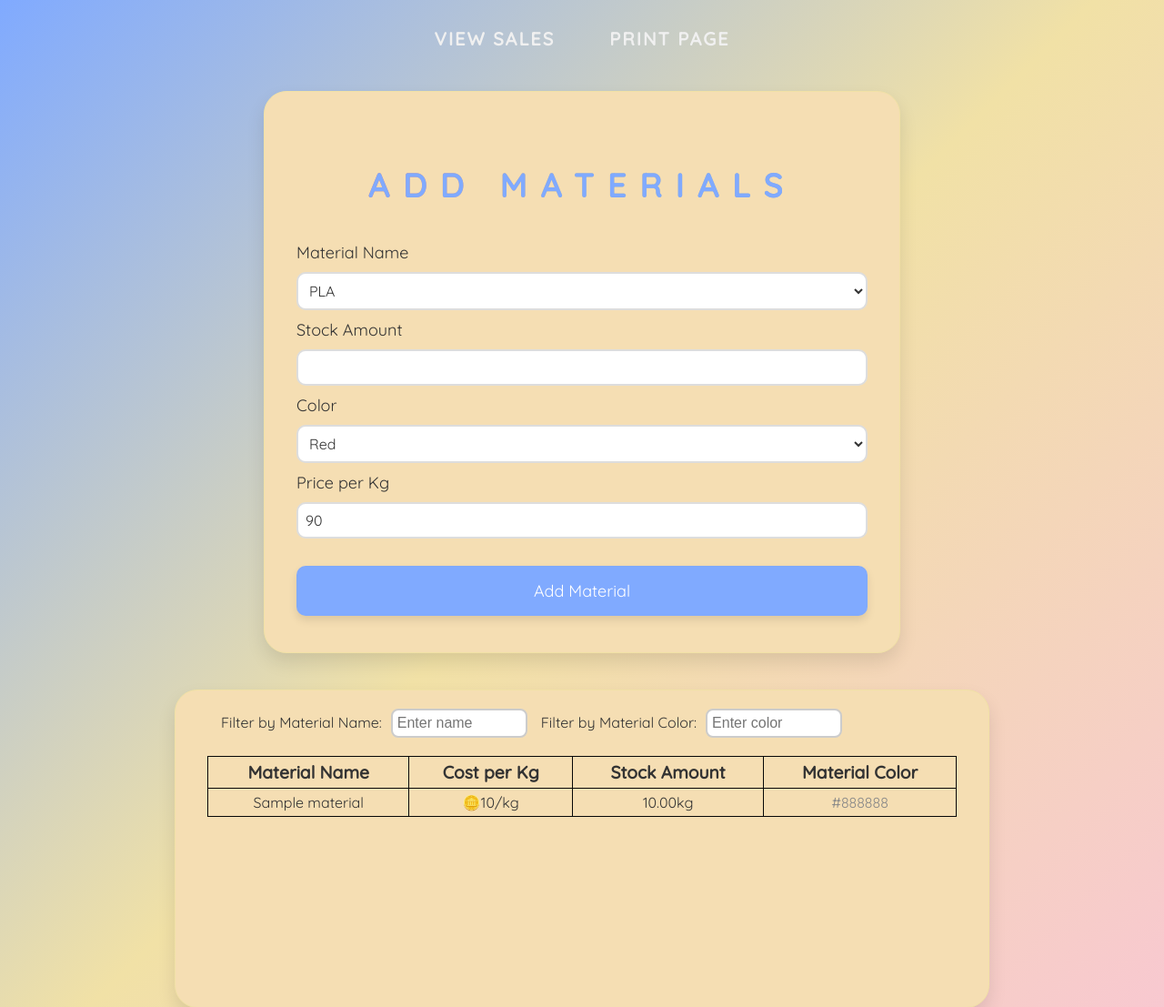
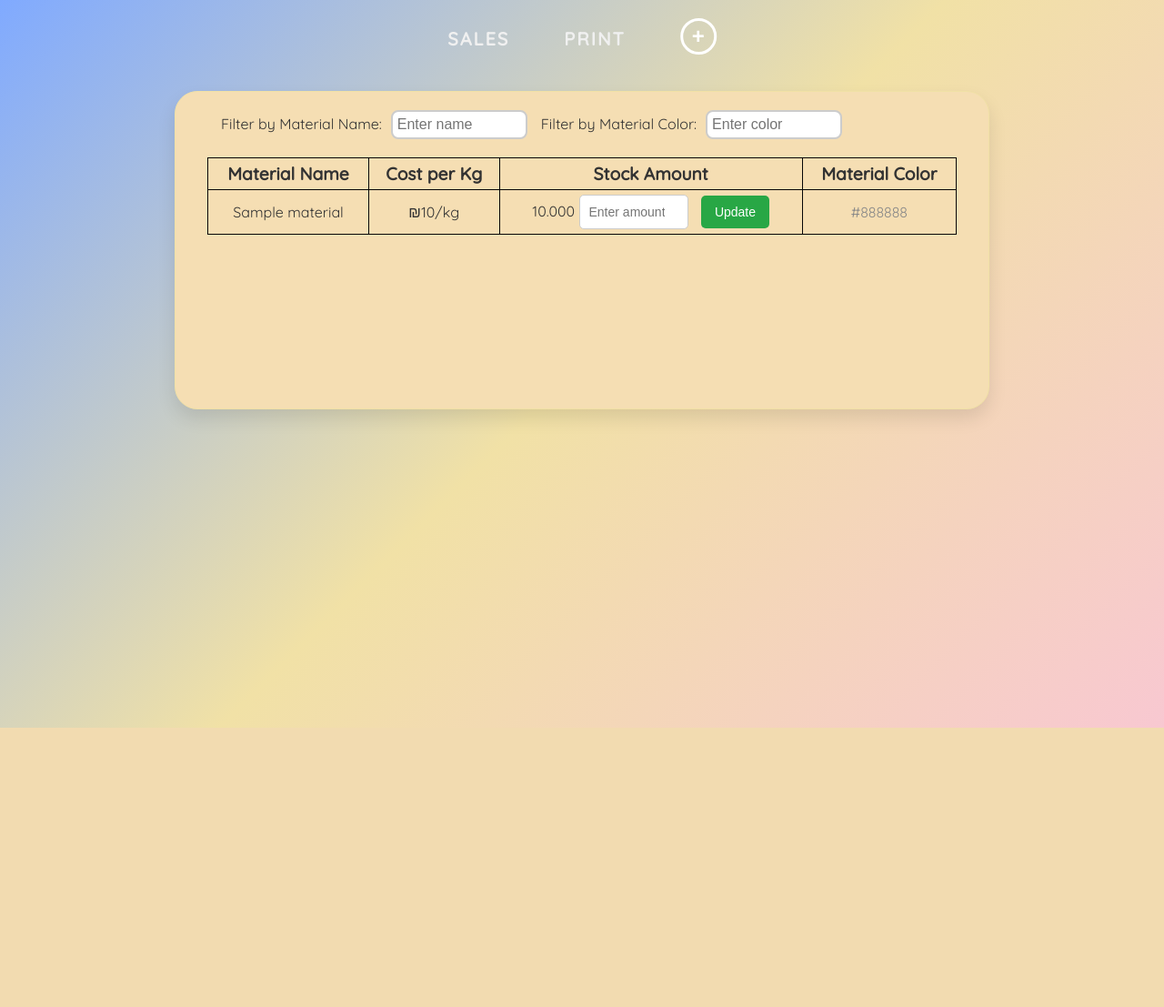
Before and after one commit to AlonaKhanis/stock-sales-management, a Flask app: page /add_material in a window 1280 px wide. Shown: the top 1107 px of the page at 91% size. After the commit the page ends 800 px from the top, so only its background shows below. Run offline with Flask 3, Linux system fonts and the light colour scheme; tables that the repository leaves empty hold one stand-in row (values such as "Sample post").

Commit message:
Add stock update functionality and enhance UI elements

```diff
--- a/backend/routes/material_routes.py
+++ b/backend/routes/material_routes.py
@@ -71,3 +71,15 @@ def calculate_material_costs():
 
     except Exception as e:
         return jsonify({'error': str(e)}), 500
+
+@material_bp.route('/update-stock/<int:stock_id>', methods=['PUT'])
+def update_stock(stock_id):
+    try:
+        data = request.get_json()
+        stock_amount = data.get('stock_amount')
+        response , status_code = Material.update_stock(stock_id , stock_amount)
+
+        return response , status_code
+    except Exception as e:
+        print(str(e))
+        return jsonify({'message': 'An error occurred while updating the stock.'}), 500
--- a/backend/routes/print_routes.py
+++ b/backend/routes/print_routes.py
@@ -105,7 +105,7 @@ def delete_sale(saleId):
 def update_sale(sale_id):
     try:
         data = request.get_json()
-        print('Data:', data)
+
         response , status_code = Print.update_sale(
             sale_id,
             model_name=data.get('model_name'),
--- /dev/null
+++ b/static/scripts/addStock.js
@@ -0,0 +1,95 @@
+document.addEventListener('DOMContentLoaded', () => {
+    const availableMaterials = getAvailableMaterials();
+
+
+    const addStockBtn = document.getElementById('addToStock');
+    const modal = document.createElement('div');
+    modal.classList.add('modal');
+    modal.style.display = 'none';
+
+
+    const formContainer = document.createElement('form');
+    formContainer.classList.add('add_container');
+    formContainer.innerHTML = `
+        <div class="modal-content">
+        <label for="material_name">Material Name</label>
+        <select id="material_name" name="material_name" class="input-field"></select>
+        <label for="stock_amount">Stock Amount</label>
+        <input type="number" id="stock_amount" name="stock_amount" class="input-field" step="any">
+        <label for="color">Color</label>
+        <select id="color" name="color" class="input-field"></select>
+        <label for="price_per_kg">Price per Kg</label>
+        <input type="number" id="price_per_kg" name="price_per_kg" class="input-field" step="any" value="90">
+        <button type="submit" class="submit-btn">Add Material</button>
+        </div>
+    `;
+
+
+    modal.appendChild(formContainer);
+    document.body.appendChild(modal);
+
+    const alertBox = createAlertBox(formContainer);
+    formContainer.insertBefore(alertBox, formContainer.firstChild);
+
+
+    const materialNameDropdown = formContainer.querySelector('#material_name');
+    availableMaterials.forEach(material => {
+        const option = document.createElement('option');
+        option.value = material;
+        option.textContent = material;
+        materialNameDropdown.appendChild(option);
+    });
+
+    const colorDropdown = formContainer.querySelector('#color');
+    getAvailableColors().forEach(color => {
+        const option = document.createElement('option');
+        option.value = color;
+        option.textContent = color;
+        colorDropdown.appendChild(option);
+    });
+
+    addStockBtn.addEventListener('click', () => {
+        modal.style.display = 'flex';
+    });
+
+    formContainer.addEventListener('submit', async (event) => {
+        event.preventDefault();
+        const materialData = {
+            material_name: materialNameDropdown.value,
+            stock_amount: formContainer.querySelector('#stock_amount').value,
+            color: colorDropdown.value,
+            price_per_kg: formContainer.querySelector('#price_per_kg').value,
+        };
+
+        try {
+            const response = await fetch('/api/add_material', {
+                method: 'POST',
+                headers: { 'Content-Type': 'application/json' },
+                body: JSON.stringify(materialData),
+            });
+
+            if (response.ok) {
+                formContainer.reset();
+                modal.style.display = 'none';
+                formAlert('Material added successfully!', alertBox, { ok: true });
+
+                // Fetch and update the material list
+                if (typeof window.fetchMaterials === 'function') {
+                    window.fetchMaterials();
+                }
+            } else {
+                const errorData = await response.json();
+                formAlert(`Error: ${errorData.error}`, alertBox, { ok: false });
+            }
+        } catch (error) {
+            formAlert(`Error: ${error.message}`, alertBox, { ok: false });
+        }
+    });
+
+
+    window.onclick = function (event) {
+        if (event.target === modal) {
+            modal.style.display = 'none';
+        }
+    };
+});
--- a/static/scripts/materials.js
+++ b/static/scripts/materials.js
@@ -1,11 +1,5 @@
-
-'use strict';
-
 document.addEventListener('DOMContentLoaded', () => {
-    const materialNameDropdown = document.getElementById('material_name');
-    const colorDropdown = document.getElementById('color');
     const materialForm = document.getElementById('material-form');
-    const pricePerKgInput = document.getElementById('price_per_kg');
     const filterColor = document.getElementById('filterColor');
     const filterMaterial = document.getElementById('filterMaterial');
     const alertBox = createAlertBox(materialForm);
@@ -13,26 +7,6 @@ document.addEventListener('DOMContentLoaded', () => {
     const materialTableBody = document.querySelector("#materialTable tbody");
 
     let materials = [];
-
-    pricePerKgInput.value = 90;
-
-    const availableMaterials = getAvailableMaterials();
-    const availableColors = getAvailableColors();
-
-
-    availableMaterials.forEach(material => {
-        const option = document.createElement('option');
-        option.value = material;
-        option.textContent = material;
-        materialNameDropdown.appendChild(option);
-    });
-
-    availableColors.forEach(color => {
-        const option = document.createElement('option');
-        option.value = color;
-        option.textContent = color;
-        colorDropdown.appendChild(option);
-    });
 
     async function fetchMaterials() {
         try {
@@ -52,25 +26,75 @@ document.addEventListener('DOMContentLoaded', () => {
     function displayMaterials(materialsToDisplay) {
         materialTableBody.innerHTML = '';
         materialsToDisplay.forEach(material => {
-
             const materialName = material.material_name || 'Unknown';
             const pricePerKg = material.price_per_kg || 'N/A';
-            const stockAmount = material.stock_amount || 0;
+            // Round the stockAmount to two decimal places for display
+            const stockAmount = material.stock_amount ? material.stock_amount.toFixed(3) : '0.00';
             const color = material.color || 'No color';
 
             const row = document.createElement('tr');
-
             row.innerHTML = `
                 <td>${materialName}</td>
-                <td>🪙${pricePerKg}/kg</td>
-                <td>${formatStockAmount(stockAmount)}</td>
+                <td>₪${pricePerKg}/kg</td>
+                <td>
+                    <span class="stock-amount" data-material-id="${material.id}">${stockAmount}</span>
+                    <input type="number" class="stock-input" data-material-id="${material.id}" placeholder="Enter amount" step="0.01" value="" />
+                    <button class="update-stock-btn" data-material-id="${material.id}">Update</button>
+                </td>
                 <td style="color: ${color};">${color}</td>
             `;
+            materialTableBody.appendChild(row);
+        });
 
-            materialTableBody.appendChild(row);
+        const updateStockButtons = document.querySelectorAll('.update-stock-btn');
+        updateStockButtons.forEach(button => {
+            button.addEventListener('click', () => {
+                const materialId = button.dataset.materialId;
+                const inputElement = document.querySelector(`.stock-input[data-material-id="${materialId}"]`);
+                const change = parseFloat(inputElement.value);
+                if (!isNaN(change)) {
+                    updateStock(materialId, change, inputElement);
+                } else {
+                    formAlert("Please enter a valid number!", alertBox);
+                }
+            });
         });
     }
 
+    async function updateStock(materialId, change, inputElement) {
+        const stockElement = document.querySelector(`.stock-amount[data-material-id="${materialId}"]`);
+        const currentStock = parseFloat(stockElement.textContent);
+        const newStockAmount = currentStock + change;
+
+
+        const roundedStockAmount = Math.max(newStockAmount, 0);
+        if (newStockAmount < 0) {
+            formAlert("Stock cannot be negative!", alertBox);
+            return;
+        }
+
+        try {
+            const response = await fetch(`/api/update-stock/${materialId}`, {
+                method: 'PUT',
+                headers: { 'Content-Type': 'application/json' },
+                body: JSON.stringify({ stock_amount: change })
+            });
+
+            if (response.ok) {
+
+                const formattedStockAmount = roundedStockAmount.toFixed(3);
+                stockElement.textContent = formattedStockAmount;
+                inputElement.value = '';
+
+                formAlert("Stock updated successfully!", alertBox, "success");
+            } else {
+                const errorData = await response.json();
+                formAlert(`Error: ${errorData.error}`, alertBox);
+            }
+        } catch (error) {
+            formAlert(`Error: ${error.message}`, alertBox);
+        }
+    }
 
     function filterMaterials() {
         const colorFilter = filterColor.value.toLowerCase();
@@ -88,50 +112,8 @@ document.addEventListener('DOMContentLoaded', () => {
     filterColor.addEventListener('input', filterMaterials);
     filterMaterial.addEventListener('input', filterMaterials);
 
-    materialForm.addEventListener('submit', async (event) => {
-        event.preventDefault();
-
-        const materialName = materialNameDropdown.value;
-        const stockAmount = document.getElementById('stock_amount').value;
-        const color = colorDropdown.value;
-        const pricePerKg = pricePerKgInput.value;
-
-        const materialData = {
-            material_name: materialName,
-            stock_amount: stockAmount,
-            color: color,
-            price_per_kg: pricePerKg
-        };
-
-        try {
-            const response = await fetch('/api/add_material', {
-                method: 'POST',
-                headers: {
-                    'Content-Type': 'application/json'
-                },
-                body: JSON.stringify(materialData)
-            });
-
-            if (response.ok) {
-                fetchMaterials();
-                formAlert('Material added successfully!', alertBox, response);
-
-                materialForm.reset();
-                pricePerKgInput.value = 90;
-
-
-            } else {
-                const errorData = await response.json();
-                formAlert(`Error: ${errorData.error}`, alertBox, response);
-
-            }
-        } catch (error) {
-            formAlert(`Error: ${error.message}`, alertBox, { ok: false });
-
-        }
-
-    });
-
     fetchMaterials();
 
+    // Expose fetchMaterials to global scope
+    window.fetchMaterials = fetchMaterials;
 });
--- a/static/scripts/utils.js
+++ b/static/scripts/utils.js
@@ -1,12 +1,14 @@
 'use strict';
 
 const availableMaterials = ['PLA', 'ABS', 'PETG', 'TPU'];
-function getAvailableColors() {
-    return colors.map(color => color.name);
-}
+
 
 function getAvailableMaterials() {
     return availableMaterials;
+}
+
+function getAvailableColors() {
+    return colors.map(color => color.name);
 }
 
 function createSelectWithOptions(selectElement, options, type = 'material') {
@@ -48,7 +50,7 @@ function createAlertBox(form) {
     alertBox.style.padding = '10px';
     alertBox.style.marginTop = '10px';
     alertBox.style.borderRadius = '5px';
-    form.insertBefore(alertBox, document.getElementById('model_name_label'));
+    // form.insertBefore(alertBox, document.getElementById('model_name_label'));
     return alertBox;
 }
 
--- a/static/styles/style.css
+++ b/static/styles/style.css
@@ -53,7 +53,7 @@ nav a:hover {
   height: auto;
   min-height: 350px;
   transition: transform 0.3s ease, box-shadow 0.3s ease;
-  margin: 20px;
+  margin: 30px;
 }
 
 .form-container h1 {
@@ -180,6 +180,27 @@ h1 {
   color: #f8c8d1;
 }
 
+.addToStock {
+  background-color: transparent;
+  border: 3px solid white;
+  font-size: 24px;
+  color: white;
+  font-weight: bold;
+  border-radius: 50%;
+  width: 40px;
+  height: 40px;
+  display: flex;
+  align-items: center;
+  justify-content: center;
+  margin-top: -10px;
+}
+
+.addToStock:hover {
+  cursor: pointer;
+  transform: translateY(-3px);
+  background-color: #6699cc;
+}
+
 @media (max-width: 768px) {
   .form-container {
     width: 90%;
--- a/static/styles/table.css
+++ b/static/styles/table.css
@@ -162,3 +162,45 @@
 .mini_material-form {
   width: 400px;
 }
+
+.stock-input {
+  width: 120px;
+  padding: 10px;
+  margin-right: 10px;
+  border: 1px solid #ccc;
+  border-radius: 5px;
+  font-size: 14px;
+  text-align: right;
+  transition: border-color 0.3s ease, box-shadow 0.3s ease;
+}
+
+.stock-input:focus {
+  border-color: #007bff;
+  box-shadow: 0 0 5px rgba(0, 123, 255, 0.5);
+  outline: none;
+}
+
+.update-stock-btn {
+  padding: 10px 15px;
+  background-color: #28a745;
+  color: white;
+  font-size: 14px;
+  border: none;
+  border-radius: 5px;
+  cursor: pointer;
+  transition: background-color 0.3s ease, transform 0.2s ease;
+}
+
+.update-stock-btn:hover {
+  background-color: #218838;
+  transform: translateY(-2px);
+}
+
+.update-stock-btn:active {
+  transform: translateY(1px);
+}
+
+.update-stock-btn:disabled {
+  background-color: #ccc;
+  cursor: not-allowed;
+}
--- a/templates/add_material.html
+++ b/templates/add_material.html
@@ -4,52 +4,23 @@
 <head>
   <meta charset="UTF-8" />
   <meta name="viewport" content="width=device-width, initial-scale=1.0" />
-  <title>Add Materials</title>
+  <title>Stock</title>
   <link href="https://fonts.googleapis.com/css2?family=Quicksand:wght@400;500&display=swap" rel="stylesheet">
   <link rel="stylesheet" href="{{ url_for('static', filename='styles/style.css') }}">
   <link rel="stylesheet" href="{{ url_for('static', filename='styles/table.css') }}">
+  <link rel="stylesheet" href="{{ url_for('static', filename='styles/edit.css') }}">
 
 </head>
 
 <body>
 
   <nav>
-    <a href="{{ url_for('sales') }}">View Sales</a>
-    <a href="{{ url_for('print_view') }}">Print Page</a>
+    <a href="{{ url_for('sales') }}">Sales</a>
+    <a href="{{ url_for('print_view') }}">Print</a>
+    <button id="addToStock" class="addToStock">+</button>
   </nav>
 
 
-  <div class="form-container">
-    <h1>Add Materials</h1>
-    <form id="material-form">
-      <div>
-        <label for="material_name">Material Name</label>
-        <select id="material_name" name="material_name" class="input-field" required>
-
-        </select>
-      </div>
-
-      <div>
-        <label for="stock_amount">Stock Amount</label>
-        <input type="number" id="stock_amount" name="stock_amount" class="input-field" step="any" />
-      </div>
-
-
-      <div>
-        <label for="color">Color</label>
-        <select id="color" name="color" class="input-field" required>
-
-        </select>
-      </div>
-
-      <div>
-        <label for="price_per_kg">Price per Kg</label>
-        <input type="number" id="price_per_kg" name="price_per_kg" class="input-field" step="any" required />
-      </div>
-
-      <button type="submit" class="submit-btn">Add Material</button>
-    </form>
-  </div>
   <div class="material-form">
     <div class="filters">
       <label for="filterMaterial">Filter by Material Name:</label>
@@ -75,10 +46,11 @@
     </table>
   </div>
 
-
   <script src="{{ url_for('static', filename='scripts/utils.js') }}"></script>
   <script src="{{ url_for('static', filename='scripts/materials.js') }}"></script>
   <script src="{{ url_for('static', filename='colors.js') }}"></script>
+  <script src="{{ url_for('static', filename='scripts/addStock.js') }}"></script>
+
 </body>
 
 </html>
```
Also changed, not shown: backend/models/materials.py (+22 -0 lines), static/scripts/sales.js (+5 -5 lines), static/styles/edit.css (+10 -16 lines), templates/print.html (+5 -6 lines), templates/sales.html (+11 -5 lines).
